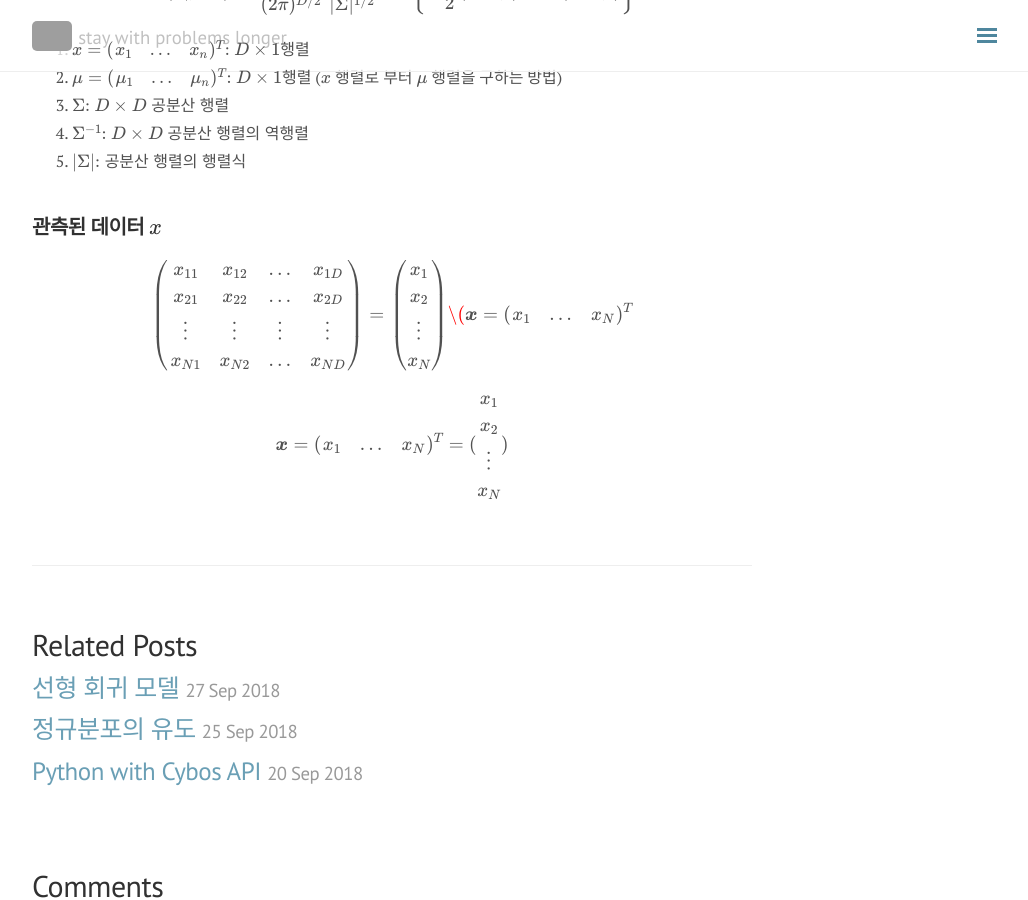
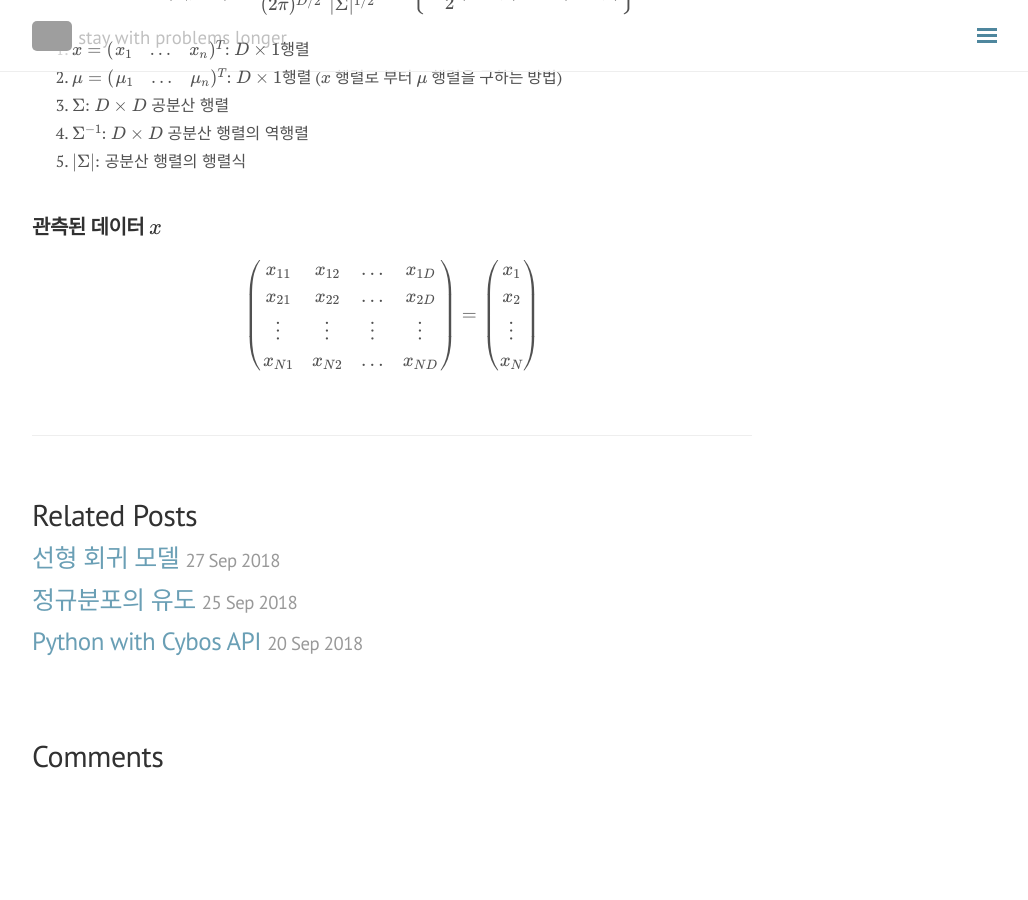
Before and after one commit to seokhoonj/seokhoonj.github.io, a Jekyll site: the page built from _posts/Math/2018-09-28-Math-gaussian_distribution.md, in a window 1280 px wide and 900 px high, scrolled down 745 px. Shown: the whole window, without its empty margins (248-1276 px from the left). Built offline with Jekyll 4.4.1, drawn with Linux system fonts in a browser that asks for light colours; nearby versions of some CDN libraries; formulas are drawn with MathJax 3; comment, search, counter and statistics services are not loaded; after the commit the page ends 1530 px from its top, so only the background shows below that; grey boxes are pictures that could not be loaded.

Commit message:
add _posts

```diff
--- a/_posts/Math/2018-09-28-Math-gaussian_distribution.md
+++ b/_posts/Math/2018-09-28-Math-gaussian_distribution.md
@@ -28,6 +28,4 @@ comments: false
 5. $\|\Sigma\| \text{: 공분산 행렬의 행렬식}$
 
 ## 관측된 데이터 $x$
-\\( \begin{pmatrix} x\_{11} & x\_{12} & \ldots & x\_{1D}  \\\\ x\_{21} & x\_{22} & \ldots & x\_{2D}  \\\\ \vdots  & \vdots  & \vdots & \vdots   \\\\ x\_{N1} & x\_{N2} & \ldots & x\_{ND}  \end{pmatrix} = \left(\begin{array}{c} x\_1 \\\\ x\_2 \\\\ \vdots \\\\ x\_N \end{array}\right) \\
-\\( \boldsymbol{x} = (\begin{array}{ccc} x\_1 & \ldots & x\_N \end{array})^T \\)
-\\( \boldsymbol{x} = (\begin{array}{ccc} x\_1 & \ldots & x\_N \end{array})^T = (\begin{array}{c} x\_1 \\\\ x\_2 \\\\ \vdots \\\\ x\_N \end{array})  \\)
+\\( \begin{pmatrix} x\_{11} & x\_{12} & \ldots & x\_{1D}  \\\\ x\_{21} & x\_{22} & \ldots & x\_{2D}  \\\\ \vdots  & \vdots  & \vdots & \vdots   \\\\ x\_{N1} & x\_{N2} & \ldots & x\_{ND}  \end{pmatrix} = \left(\begin{array}{c} x\_1 \\\\ x\_2 \\\\ \vdots \\\\ x\_N \end{array}\right) \\)
```
